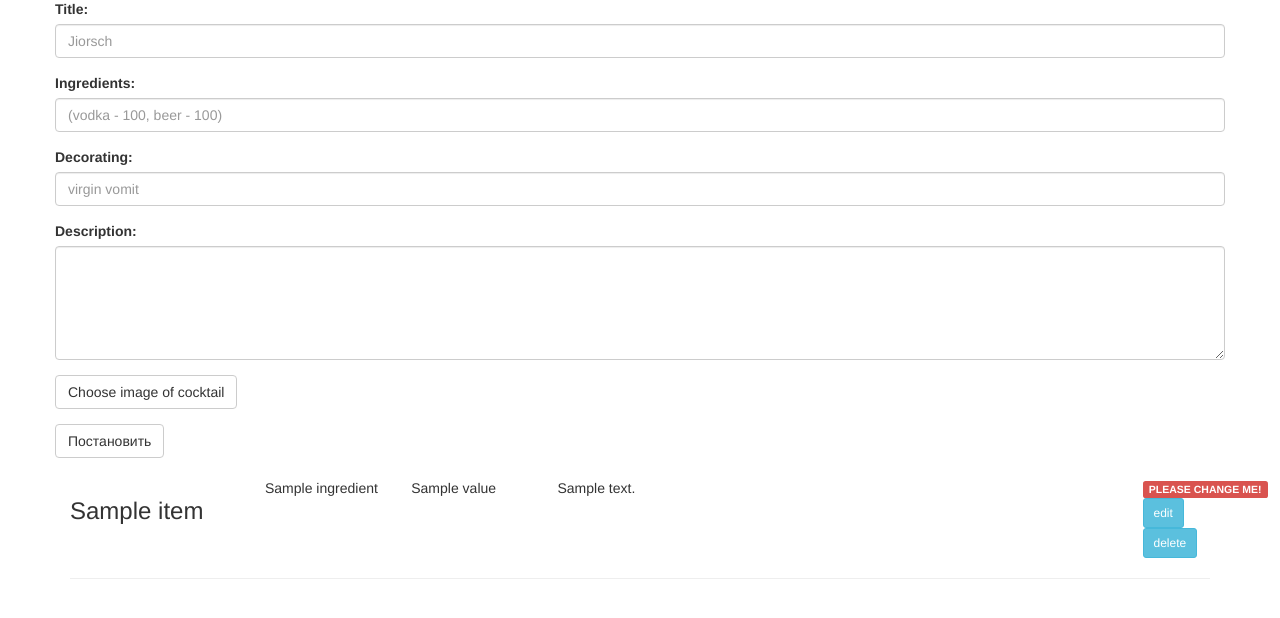
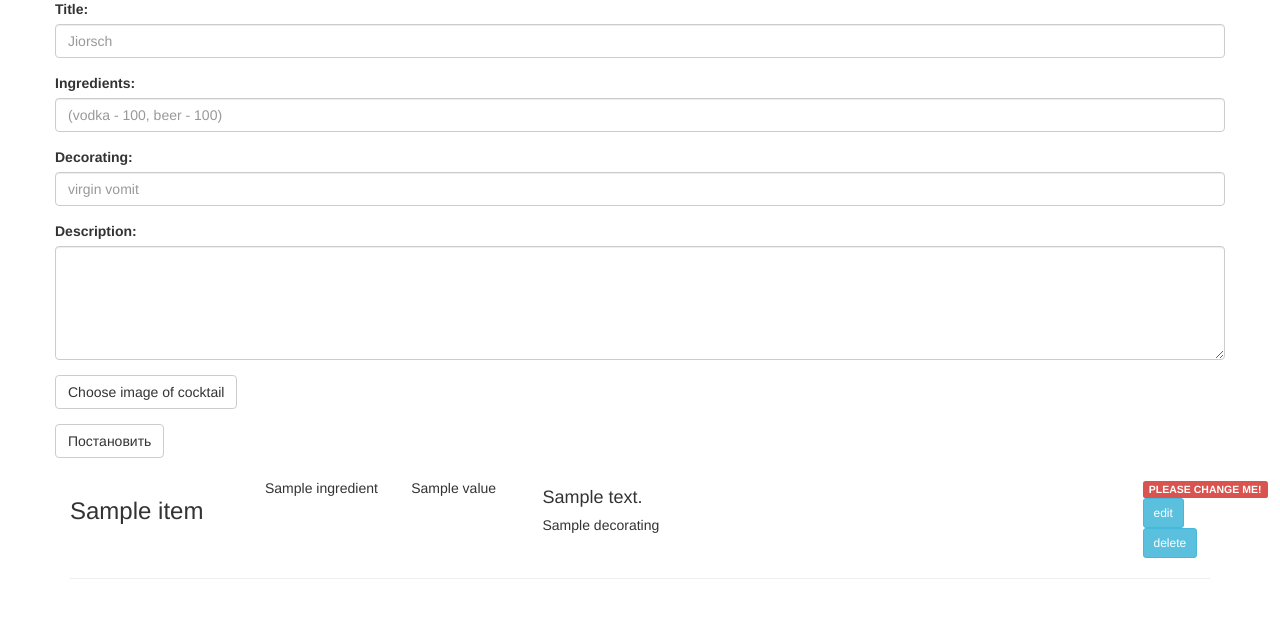
Before and after one commit to alexeyproskuryakov/scm, a Flask app: page / in a window 1280 px wide. Shown: the part 65-683 px from the top of the page. Run offline with Flask 2, Linux system fonts and the light colour scheme; a database or web service that is not in the repository returns one stand-in record (values such as "Sample title"); some libraries are stand-ins or nearby versions.

Commit message:
fix errors of editing

```diff
--- a/scm/db.py
+++ b/scm/db.py
@@ -20,10 +20,13 @@
         return self.receipts.update_one({'title': recipe['title']},
                                         {'$set': recipe}, upsert=True)
 
-    def get_receipt(self, receipt_title):
+    def set_recipe_valid(self, recipe_id):
+        return self.receipts.update_one({'recipe_id': recipe_id}, {'$unset': {'invalid': True}})
+
+    def get_recipe_by_title(self, receipt_title):
         return self.receipts.find_one({'title': receipt_title})
 
-    def get_receipt_like(self, q, field='title'):
+    def get_recipe_like(self, q, field='title'):
         if not q:
             return list(self.receipts.find({}))
         left = self.receipts.find({field: {'$regex': '%s.*' % q}})
--- a/scm/loader.py
+++ b/scm/loader.py
@@ -16,7 +16,7 @@
             q_ind = line.index('(')
             if q_ind:
                 title = line[:q_ind]
-                existed = receipt_db.get_receipt(title)
+                existed = receipt_db.get_recipe_by_title(title)
                 if existed: continue
                 description = line[q_ind:]
                 ingredients = []
--- a/scm/server.py
+++ b/scm/server.py
@@ -41,7 +41,7 @@
 def recipes_ok():
     q = request.args.get("q", None)
     if q:
-        recipe_list = data_base.get_receipt_like(q)
+        recipe_list = data_base.get_recipe_like(q)
     else:
         recipe_list = list(data_base.get_all_recipes())
 
@@ -66,6 +66,7 @@
         save_result = data_base.save_recipe(
             {'title': title, 'description': description, 'ingredients': ingredients, 'decorating': decorating,
              'recipe_id': recipe_id})
+        data_base.set_recipe_valid(recipe_id)
         return jsonify(**{'ok': True, 'updated': save_result.modified_count})
 
     return jsonify(**{'ok': False, 'error': 'Needed some fields value.'})
--- a/scm/templates/main.html
+++ b/scm/templates/main.html
@@ -90,7 +90,6 @@
     <div class="row" id="{{recipe.get('recipe_id')}}">
         <div class="col-md-2 title"><h3>{{recipe.get("title", "-")}}</h3></div>
         <div class="col-md-3 ingredients">
-
             {%for ingr in recipe.get("ingredients", "-")%}
             <div class="row">
                 <div class="col-md-6 name">{{ingr['name']}}</div>
@@ -98,7 +97,14 @@
             </div>
             {%endfor%}
         </div>
-        <div class="col-md-6 description">{{recipe.get("description", "-")}}</div>
+        <div class="col-md-6">
+            <h4 class="row description">
+                {{recipe.get("description", "-")}}
+            </h4>
+            <h5 class="row decorating">
+                {{recipe.get("decorating", "-")}}
+            </h5>
+        </div>
         <div class="col-md-1">
             {% if recipe.get('recipe_id') in bad_receipe_ids %}
             <span class="label label-danger">PLEASE CHANGE ME!</span>
@@ -139,8 +145,10 @@
         var container = $('#'+recipeID),
             title = container.children('.title').text(),
             ingredients = container.children('.ingredients').children('.row'),
-            description = container.children('.description').text();
-            console.log(title, ingredients, description)
+            description = container.find('.description').text(),
+            decorating = container.find('.decorating').text();
+
+            console.log(title, ingredients, description, decorating);
 
 
         ingredientsString = "";
@@ -155,6 +163,7 @@
         $('#ingredients').val(ingredientsString);
         $('#description').val(description);
         $('#recipe-id').val(recipeID);
+        $('#decorating').val(decorating);
     }
 
 
@@ -171,7 +180,7 @@
                 method: 'POST',
                 success: function(data){
                     if (data.ok){
-                        $('#result').text('OK!');
+                        window.location.reload();
                     } else {
                         $('#result').text(data.error);
                     }
@@ -188,6 +197,7 @@
 
 
 
+
 </script>
 
 </html>
```
